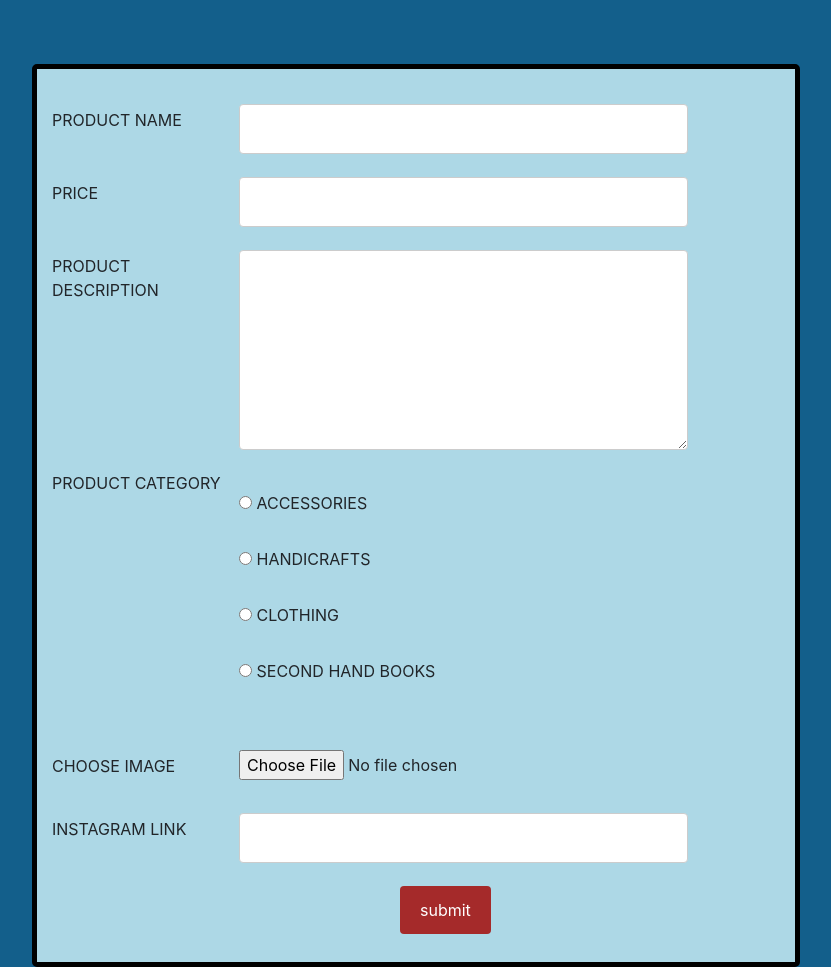
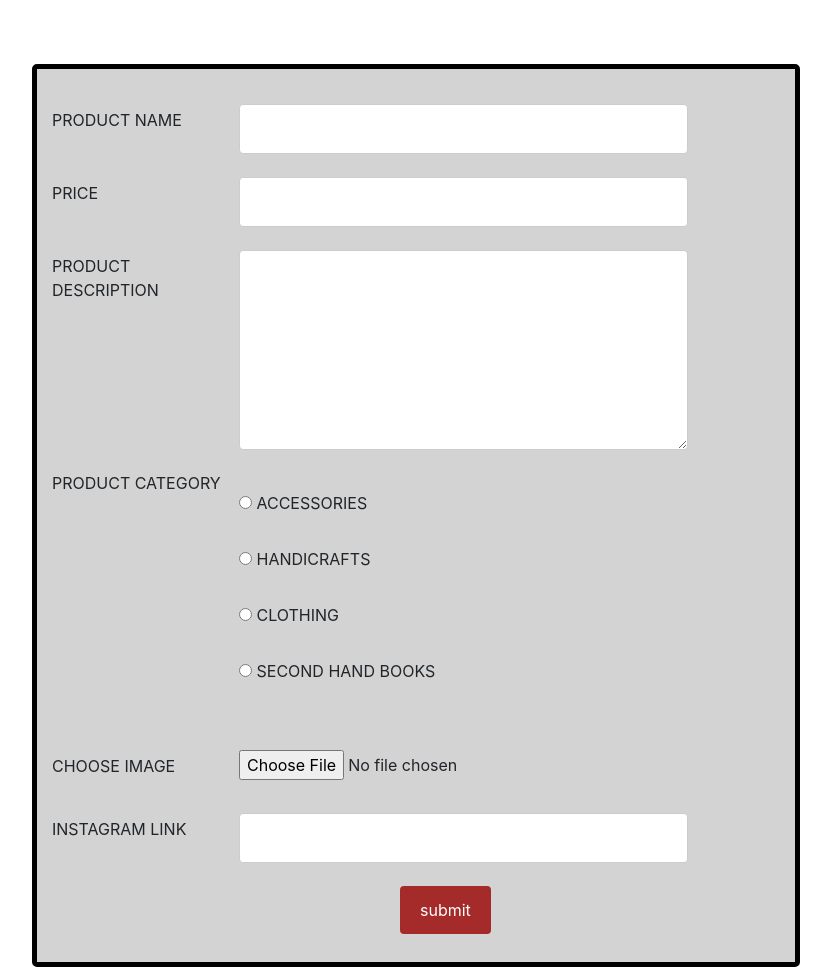
Before and after one commit to preetikrish19/codher_2021, a PHP site: page /organisation/org_posts.php in a window 1280 px wide. Shown: the part 56-1023 px from the top of the page, without its empty margins (224-1055 px from the left). Run offline with PHP 8.4, Linux system fonts and the light colour scheme.

Commit message:
design change

```diff
--- a/organisation/org_posts.php
+++ b/organisation/org_posts.php
@@ -12,7 +12,7 @@
 }
 body
 {
-  background-color:rgb(19, 95, 139);
+  background-color:white;
 }
 
 input[type=text], select, textarea {
@@ -46,7 +46,7 @@ input[type=submit]:hover {
     width:60%;
     border: solid black 5px;
   border-radius: 5px;
-  background-color: lightblue;
+  background-color: lightgrey;
   padding: 20px;
   margin-left:20%;
   margin-top:5%;
```
Also changed, not shown: customer/old.css (+4 -4 lines).
